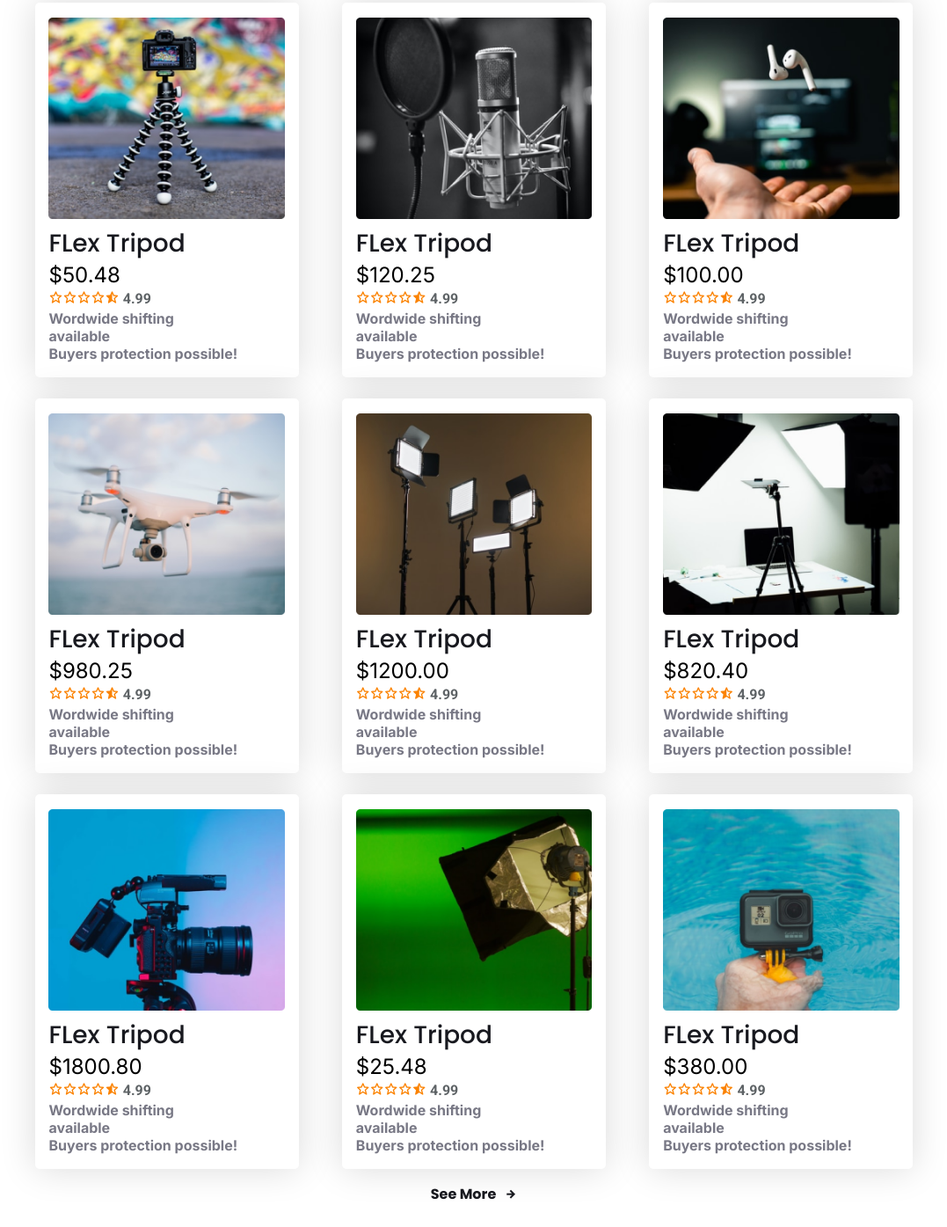
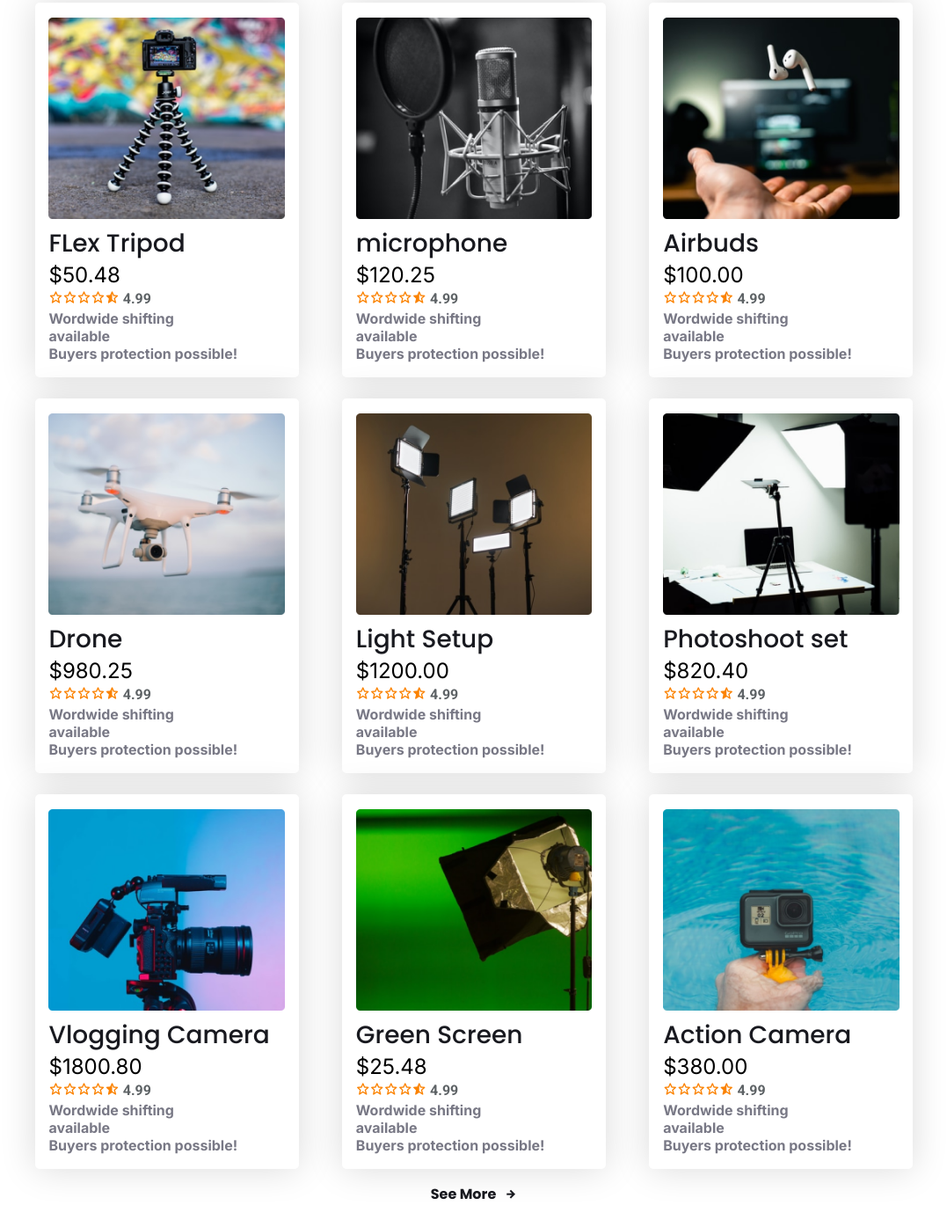
Before and after one commit to IftekharHamim/Influencer-Gear, a plain HTML site: page index.html in a window 1280 px wide. Shown: the part 944-2339 px from the top of the page at 88% size, without its empty margins (101-1178 px from the left). Drawn offline with nearby package versions, Linux system fonts and the light colour scheme.

Commit message:
file updated

```diff
--- a/influecner.html
+++ b/index.html
@@ -64,7 +64,7 @@
                     </div>
                     <div class="card_1">
                         <img src="images/mic.png" alt="">
-                        <h2 class="card_1_heading">FLex Tripod</h2>
+                        <h2 class="card_1_heading">microphone</h2>
                         <p class="card_price">$120.25</p>
                         <p class="card_rating"><i class='bx bx-star'></i><i class='bx bx-star'></i><i class='bx bx-star'></i><i class='bx bx-star'></i><i class='bx bxs-star-half'></i> <span>4.99</span></p>
                         <p class="card_description">Wordwide shifting <br> available
@@ -72,7 +72,7 @@
                     </div>
                     <div class="card_1">
                         <img src="images/airpod.png" alt="">
-                        <h2 class="card_1_heading">FLex Tripod</h2>
+                        <h2 class="card_1_heading">Airbuds</h2>
                         <p class="card_price">$100.00</p>
                         <p class="card_rating"><i class='bx bx-star'></i><i class='bx bx-star'></i><i class='bx bx-star'></i><i class='bx bx-star'></i><i class='bx bxs-star-half'></i> <span>4.99</span></p>
                         <p class="card_description">Wordwide shifting <br> available
@@ -80,7 +80,7 @@
                     </div>
                     <div class="card_1">
                         <img src="images/drone.png" alt="">
-                        <h2 class="card_1_heading">FLex Tripod</h2>
+                        <h2 class="card_1_heading">Drone</h2>
                         <p class="card_price">$980.25</p>
                         <p class="card_rating"><i class='bx bx-star'></i><i class='bx bx-star'></i><i class='bx bx-star'></i><i class='bx bx-star'></i><i class='bx bxs-star-half'></i> <span>4.99</span></p>
                         <p class="card_description">Wordwide shifting <br> available
@@ -88,7 +88,7 @@
                     </div>
                     <div class="card_1">
                         <img src="images/lights.png" alt="">
-                        <h2 class="card_1_heading">FLex Tripod</h2>
+                        <h2 class="card_1_heading">Light Setup</h2>
                         <p class="card_price">$1200.00</p>
                         <p class="card_rating"><i class='bx bx-star'></i><i class='bx bx-star'></i><i class='bx bx-star'></i><i class='bx bx-star'></i><i class='bx bxs-star-half'></i> <span>4.99</span></p>
                         <p class="card_description">Wordwide shifting <br> available
@@ -96,7 +96,7 @@
                     </div>
                     <div class="card_1">
                         <img src="images/setup.png" alt="">
-                        <h2 class="card_1_heading">FLex Tripod</h2>
+                        <h2 class="card_1_heading">Photoshoot set</h2>
                         <p class="card_price">$820.40</p>
                         <p class="card_rating"><i class='bx bx-star'></i><i class='bx bx-star'></i><i class='bx bx-star'></i><i class='bx bx-star'></i><i class='bx bxs-star-half'></i> <span>4.99</span></p>
                         <p class="card_description">Wordwide shifting <br> available
@@ -104,7 +104,7 @@
                     </div>
                     <div class="card_1">
                         <img src="images/camera.png" alt="">
-                        <h2 class="card_1_heading">FLex Tripod</h2>
+                        <h2 class="card_1_heading">Vlogging Camera</h2>
                         <p class="card_price">$1800.80</p>
                         <p class="card_rating"><i class='bx bx-star'></i><i class='bx bx-star'></i><i class='bx bx-star'></i><i class='bx bx-star'></i><i class='bx bxs-star-half'></i> <span>4.99</span></p>
                         <p class="card_description">Wordwide shifting <br> available
@@ -112,7 +112,7 @@
                     </div>
                     <div class="card_1">
                         <img src="images/single-light.png" alt="">
-                        <h2 class="card_1_heading">FLex Tripod</h2>
+                        <h2 class="card_1_heading">Green Screen</h2>
                         <p class="card_price">$25.48</p>
                         <p class="card_rating"><i class='bx bx-star'></i><i class='bx bx-star'></i><i class='bx bx-star'></i><i class='bx bx-star'></i><i class='bx bxs-star-half'></i> <span>4.99</span></p>
                         <p class="card_description">Wordwide shifting <br> available
@@ -120,7 +120,7 @@
                     </div>
                     <div class="card_1">
                         <img src="images/action.png" alt="">
-                        <h2 class="card_1_heading">FLex Tripod</h2>
+                        <h2 class="card_1_heading">Action Camera</h2>
                         <p class="card_price">$380.00</p>
                         <p class="card_rating"><i class='bx bx-star'></i><i class='bx bx-star'></i><i class='bx bx-star'></i><i class='bx bx-star'></i><i class='bx bxs-star-half'></i> <span>4.99</span></p>
                         <p class="card_description">Wordwide shifting <br> available
```
